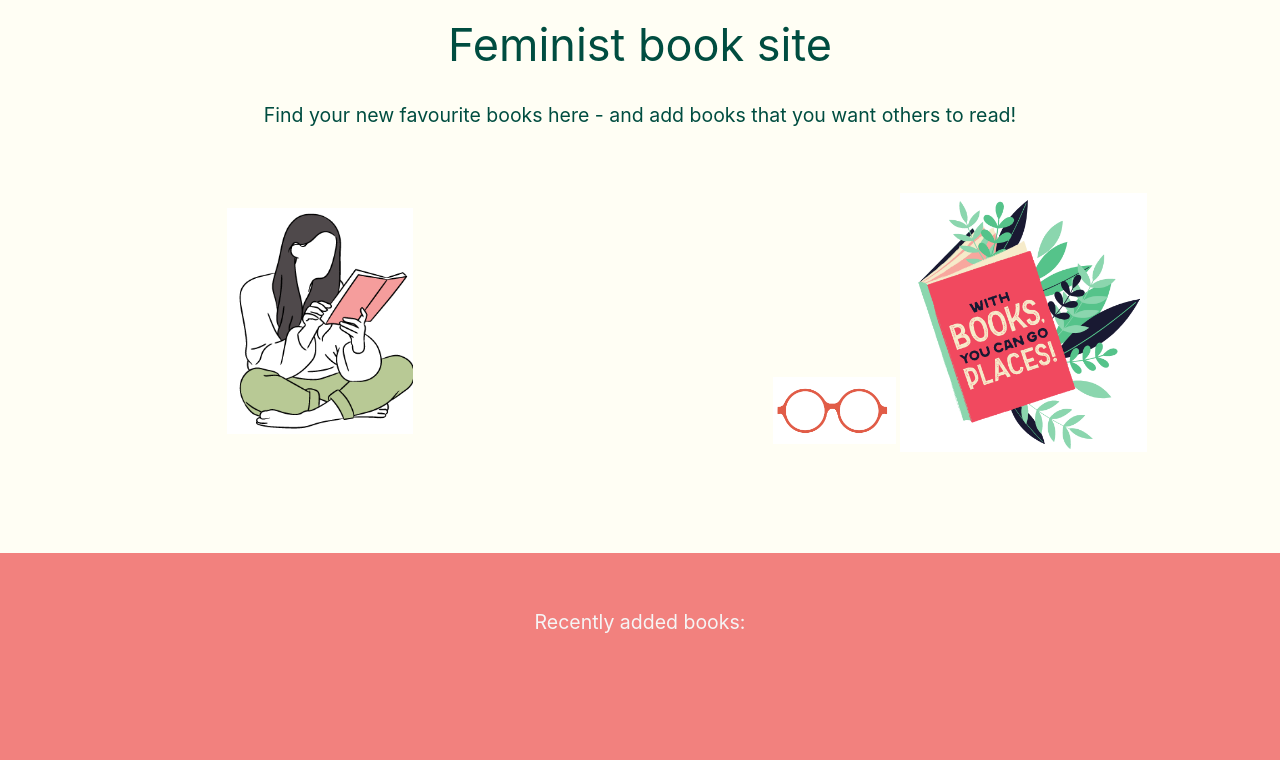
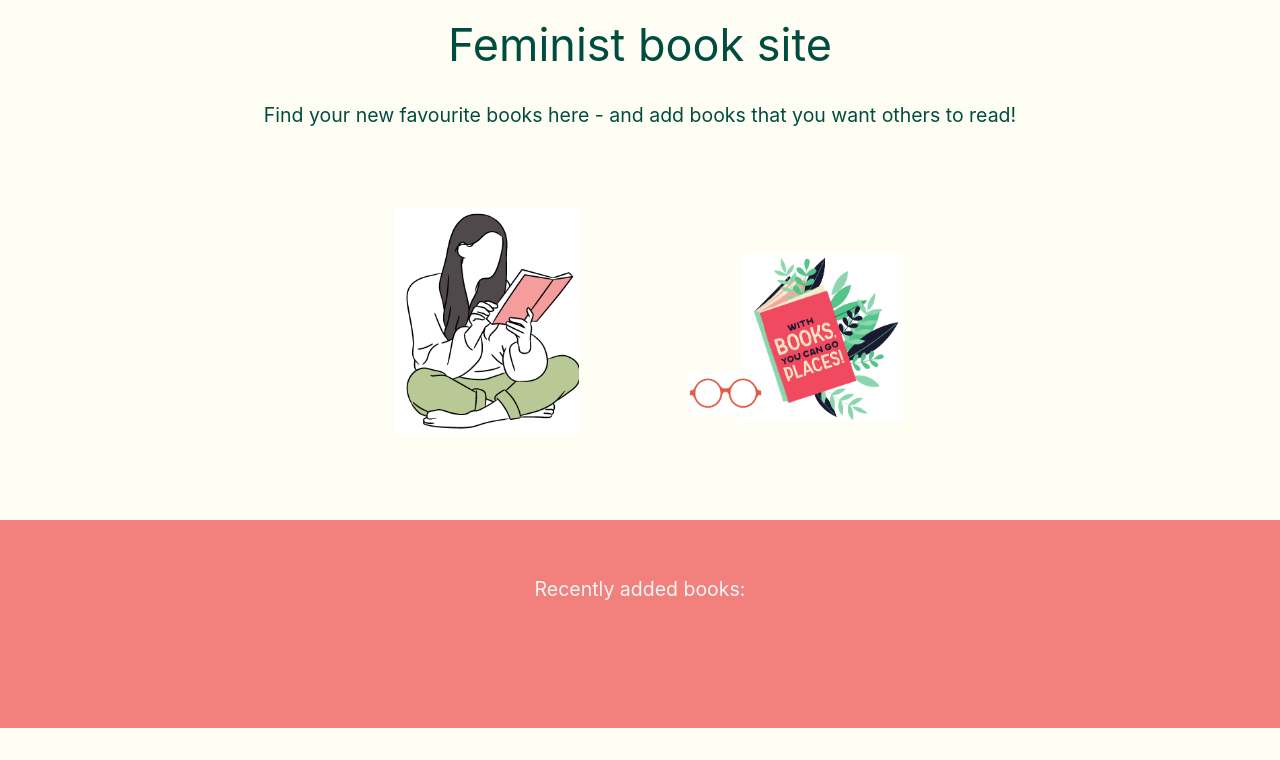
Before and after one commit to mmmangooo/Milestone-project3, a Flask app: page / in a window 1280 px wide. Shown: the part 134-894 px from the top of the page. Run offline with Flask 2, Linux system fonts and the light colour scheme; data that the repository does not hold is empty; some libraries are stand-ins or nearby versions.

Commit message:
Changed positioning of index images

```diff
--- a/static/css/style.css
+++ b/static/css/style.css
@@ -36,21 +36,22 @@ p {
     width: 30%;
     position: relative;
     top:4rem;
+    left: 4rem;
 }
 
 .book-image {
-    display: none;
     width: 40%;
     position: relative;
-    top: 3rem;
+    top: 7rem;
+    right: 12rem;
 }
 
 .glasses-image {
-    display: none;
     width: 20%;
     position: relative;
-    top: 2.5rem;
-    right: 0;
+    top: 6.5rem;
+    right: 10rem;
+    z-index: 1;
 }
 
 /* --------------Navigation bar */
@@ -83,6 +84,7 @@ nav ul li a {
 
 
 .search-container {
+    width: 95%;
     margin: 3rem auto 2rem;
     padding: 0.5rem;
     border: 0.1rem solid #adaaa1de;
@@ -159,6 +161,14 @@ hr {
     font-weight: bold;
 }
 
+.delete-btn {
+    cursor: pointer;
+    text-shadow: none;
+}
+
+.delete-icon {
+    margin: 0 0 0.4rem;
+}
 /*--------------------Forms*/
 
 .form-container {
@@ -207,12 +217,6 @@ footer a {
 }
 
 @media screen and (min-width: 992px) {
-    .book-image {
-        display: inline-block;
-    }
-    .glasses-image {
-        display: inline-block;
-    }
     .carousel-container {
         width: 60%;
     }
@@ -220,9 +224,4 @@ footer a {
         width: 30%;
     }
 }
-
-@media screen and (min-width: 1200px) {
-    .carousel-container {
-        width: 40%;
-    }
 }
--- a/templates/index.html
+++ b/templates/index.html
@@ -7,9 +7,9 @@
                 <h1 class="center-align teal-text text-darken-4">Feminist book site</h1>
                 <h2 class="center-align teal-text text-darken-4">Find your new favourite books here - and add books that you want others to read!</h2>
             </div>
-            <div class="col s12 l6">
+            <div class="col s12 l6 offset-l1">
                 <img class="woman-reading" src="{{ url_for('static', filename='./images/woman-reading.png') }}" alt="Woman sitting with her legs crossed and reading a book"></div>
-                <div class="col s6">
+                <div class="hide-on-med-and-down col l4">
                     <img class="glasses-image" src="{{ url_for('static', filename='./images/glasses.png') }}" alt="Pink glasses">
                         <img class="book-image" src="{{ url_for('static', filename='./images/books-image.png') }}" alt="Pink book with a cover saying 'With books, you can go places!', and some green leaves sticking out of it"></div>
 
@@ -23,7 +23,7 @@
                         {% for book in new_books %}
 
 
-                            <div class="col s12 m6 l4">
+                            <div class="col s12 m6 l6 xl4 offset-xl1">
                                 <div class="card">
                                     <h4 class="teal-text text-darken-4">{{ book.title }}</h4>
                                     <p class="grey-text text-darken-3">Author:
@@ -65,10 +65,11 @@
                 </div>
 
 
-                <div class="search-container white center-align">
+                <div
+                    class="search-container white center-align">
 
-                   <!-- Credit for navigation back to specifik part of page for search function:
-                     https://stackoverflow.com/questions/35843675/link-to-a-specific-location-in-a-flask-template -->
+                    <!-- Credit for navigation back to specifik part of page for search function:
+                                         https://stackoverflow.com/questions/35843675/link-to-a-specific-location-in-a-flask-template -->
 
                     <form action="{{ url_for('search', _anchor='book-cards') }}" method="POST">
                         <div class="row search-row">
@@ -89,9 +90,9 @@
                     </div>
                     {% if books.count() > 0 %}
 
-                        <div class="row" id="book-cards">
+                        <div class="row">
+
                             {% for book in books %}
-
                                 <div class="col s12 m6 l4 xl3">
                                     <div class="card">
                                         <h4 class="center-align teal-text text-darken-4">{{ book.title }}</h4>
@@ -143,8 +144,8 @@
                                                 </div>
                                                 <div class="col s6">
 
-                                                    <button class="btn modal-trigger" data-target="modal1{{ book._id }}">
-                                                        <i class="small material-icons teal-text text-darken-3">delete</i>
+                                                    <button class="delete-btn modal-trigger" data-target="modal1{{ book._id }}">
+                                                        <i class="delete-icon small material-icons teal-text text-darken-3">delete</i>
                                                         <p>Delete book</p>
                                                     </button>
                                                     <!-- Modal Structure -->
@@ -166,6 +167,7 @@
                                 {% endfor %}
 
                             </div>
+
                         {% else %}
                             <h4 class="center-align teal-text text-darken-4">No Results Found</h4>
                         {% endif %}
```
